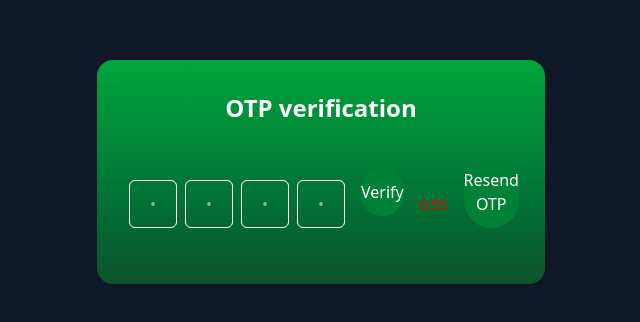
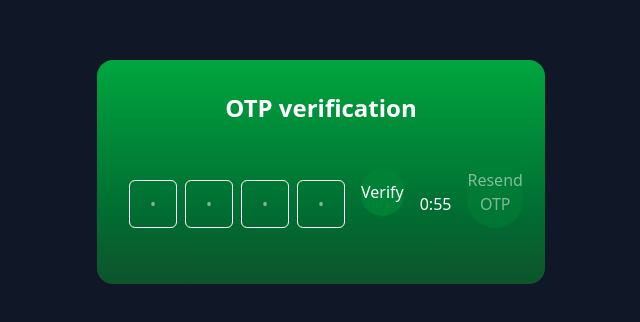
Before and after one commit to Praveen7Tech/BeatBay-Client, a React (Vite) app: page /verify-otp in a window 1280 px wide. Shown: the part 228-550 px from the top of the page, without its empty margins (319-959 px from the left). Built offline with nearby package versions, Linux system fonts and the light colour scheme; no server answers.

Commit message:
otp verification timer

```diff
--- a/src/core/components/Timer.tsx
+++ b/src/core/components/Timer.tsx
@@ -2,17 +2,16 @@ import React, { useEffect, useState } from "react"
 
 interface TimerProps {
     initialTime ?: number,
-    onExpire ?: ()=> void,
-    reset ?: any
+    onExpire ?: ()=> void
 }
 
-export const Timer: React.FC<TimerProps> =({initialTime = 60,onExpire,reset}) =>{
+export const Timer: React.FC<TimerProps> =({initialTime = 60,onExpire}) =>{
 
     const [seconds, setSeconds] = useState(initialTime)
 
     useEffect(()=>{
         setSeconds(initialTime)
-    },[reset, initialTime])
+    },[ initialTime])
 
     useEffect(()=>{
         if(seconds <= 0){
@@ -35,7 +34,7 @@ export const Timer: React.FC<TimerProps> =({initialTime = 60,onExpire,reset}) =>
 
     return (
         <div>
-            <span className="text-sm text-red-600"> {formatTime(seconds)}</span>
+            <span className="text-md text-shadow-black"> {formatTime(seconds)}</span>
         </div>
     )
 }
--- a/src/features/auth/components/OTPVerificationForm.tsx
+++ b/src/features/auth/components/OTPVerificationForm.tsx
@@ -10,9 +10,15 @@ import {Timer} from "../../../core/components/Timer"
 export function OtpVerification() {
 
   const [otp, setOtp] = useState(["","","",""])
+  const [timerKey, setTimerKey] = useState(0)
+  const [isTimerActive, setTimerActive] = useState(true)
+
   const location = useLocation()
   const navigate = useNavigate()
   const email = location.state?.email
+
+  const {execute: verifyOTP, loading, error} = useApi(authApi.verifyOtp)
+  const {execute: resendOTP} = useApi(authApi.resendOtp)
 
   console.log("otp - ",email)
 
@@ -28,9 +34,6 @@ export function OtpVerification() {
       (nextInput as HTMLInputElement).focus()
     }
   }
-
-  const {execute: verifyOTP, loading, error} = useApi(authApi.verifyOtp)
-  const {execute: resendOTP} = useApi(authApi.resendOtp)
 
   const HandleVerify = async ()=>{
     const code = otp.join("")
@@ -51,9 +54,11 @@ export function OtpVerification() {
   const HandleResend = async ()=>{
     try {
       await resendOTP({email})
+      setTimerActive(true)
+      setTimerKey((prev)=> prev + 1)
       console.log("otp resend successfully")
     } catch (error) {
-
+      console.error("error in resend otp",error)
     }
   }
 
@@ -97,13 +102,22 @@ export function OtpVerification() {
       </Button>
 
       {/* timer */}
-      <Timer>TIMER</Timer>
+      {
+      isTimerActive ?
+      (<Timer
+      key={timerKey}
+      initialTime={60}
+      onExpire={()=> setTimerActive(false)}
+      />)
+      :
+      (<p>no timer</p>)
+      }
 
       {/* resend otp button */}
       <Button
-      type="button"
-      disabled={loading}
-      onClick={HandleResend}
+        type="button"
+        disabled={isTimerActive}
+        onClick={HandleResend}
       >
         Resend OTP
       </Button>
--- a/src/features/auth/services/authApi.ts
+++ b/src/features/auth/services/authApi.ts
@@ -9,7 +9,7 @@ interface SignupRequest {
 
 interface SignupResponse {
   message: string;
-  otp?: string; // For development
+  otp?: string;
 }
 
 interface VerifyOtpRequest {
```
